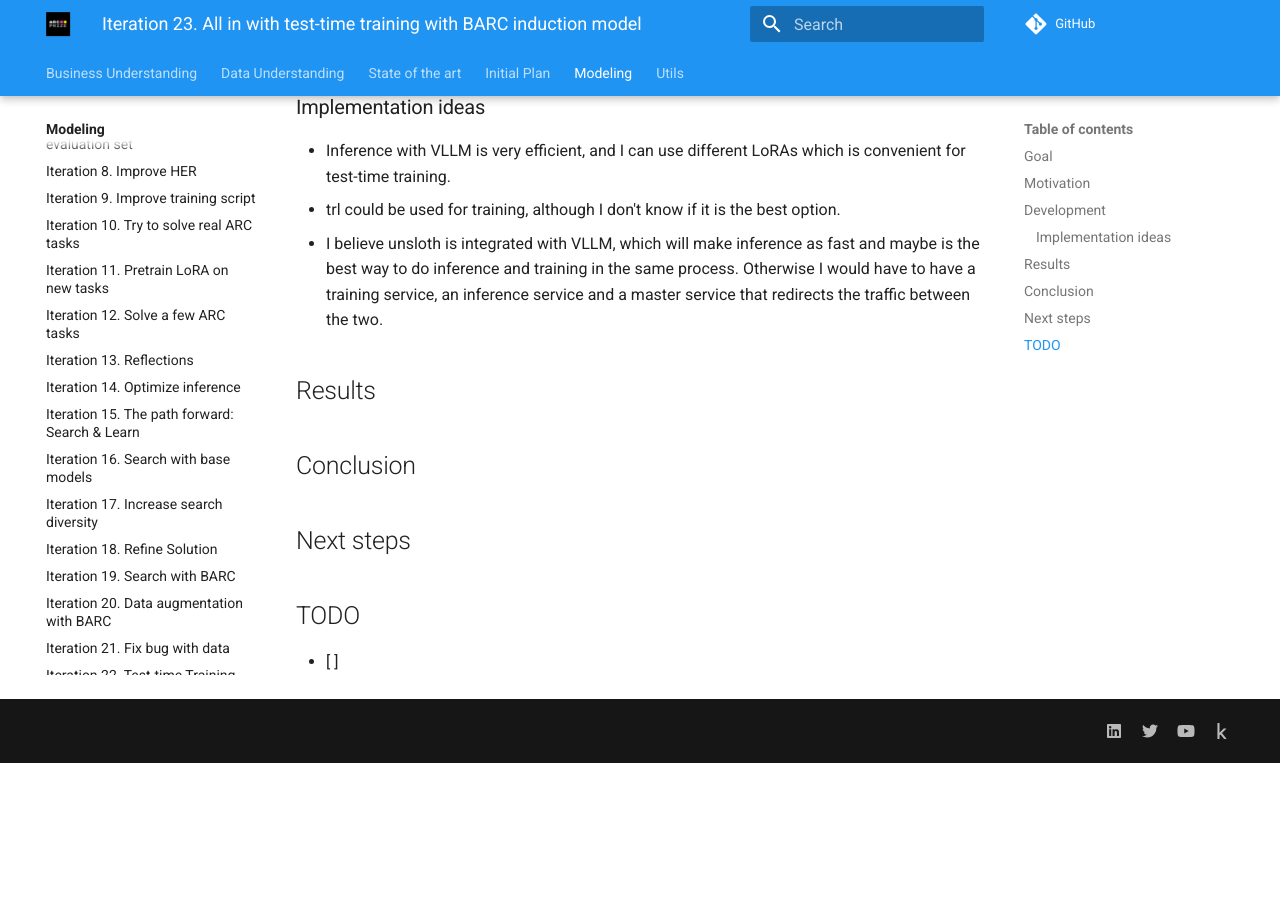
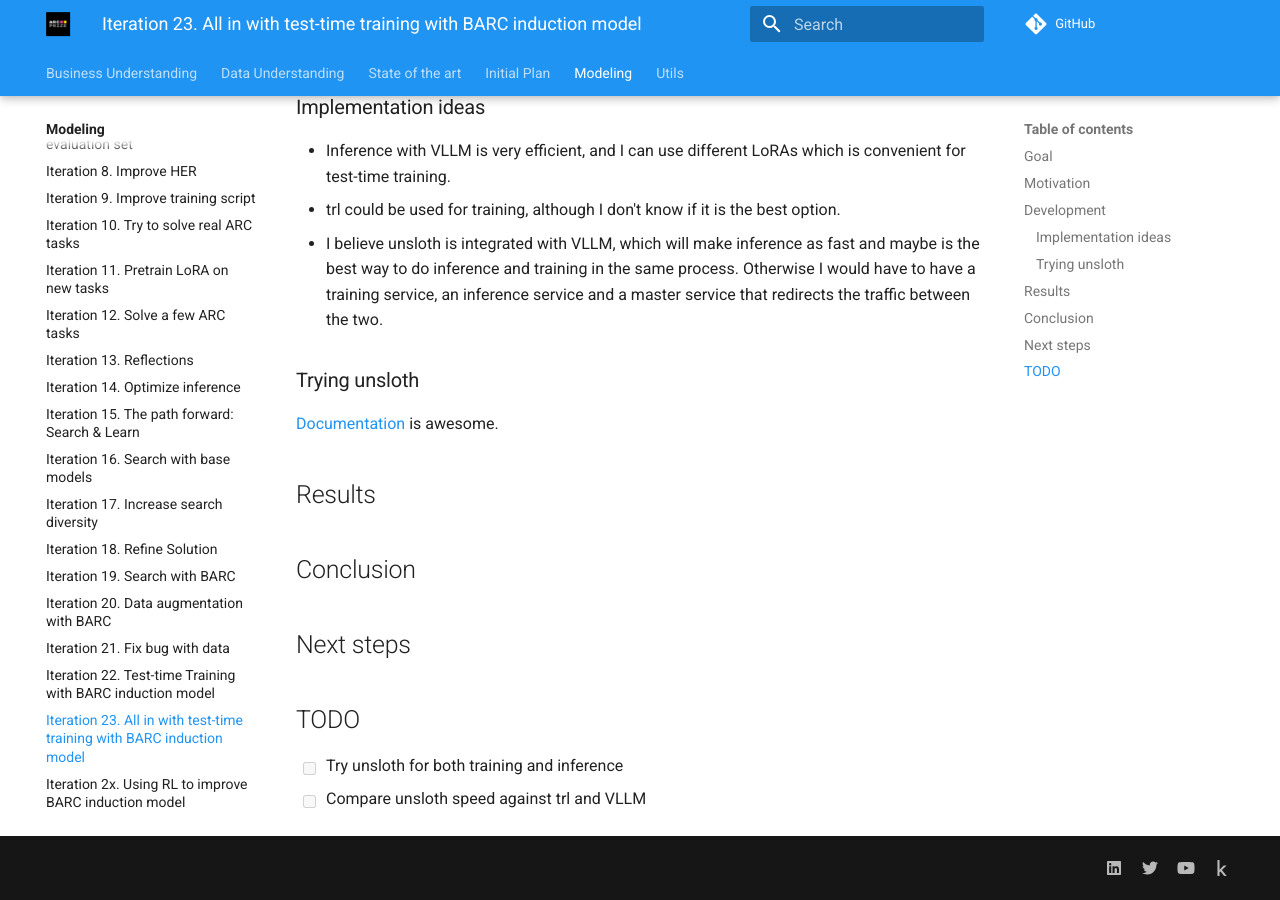
Before and after one commit to ironbar/arc25, an MkDocs documentation site: the page built from docs/modeling/Iteration_23_ttt_BARC_v2.md, in a window 1280 px wide and 900 px high, scrolled down 815 px. Built offline with MkDocs 1.6.1 and Material for MkDocs 9.7.7, drawn with Linux system fonts in a browser that asks for light colours; comment, search, counter and statistics services are not loaded; before the commit the page ends 1578 px from its top, so only the background shows below that.

Commit message:
added todos and starting reading unsloth documentation

```diff
--- a/docs/modeling/Iteration_23_ttt_BARC_v2.md
+++ b/docs/modeling/Iteration_23_ttt_BARC_v2.md
@@ -42,6 +42,10 @@ of my solution for the 2025 challenge.
   training service, an inference service and a master service that redirects the traffic between
   the two.
 
+### Trying unsloth
+
+[Documentation](https://docs.unsloth.ai/) is awesome.
+
 ## Results
 
 ## Conclusion
@@ -50,4 +54,5 @@ of my solution for the 2025 challenge.
 
 ## TODO
 
-- [ ]
+- [ ] Try unsloth for both training and inference
+- [ ] Compare unsloth speed against trl and VLLM
```
